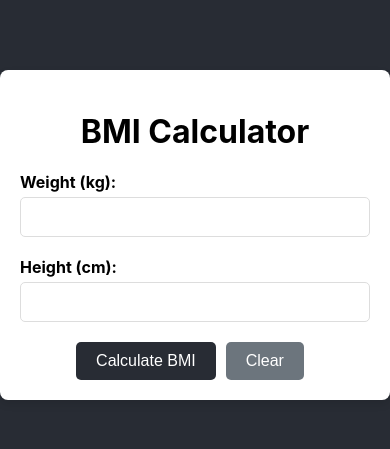
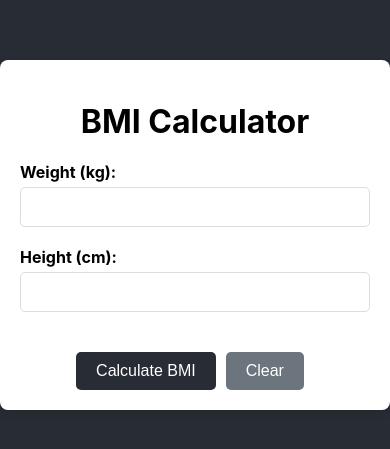
Before and after one commit to PujaDas01/bmi-calculator, a React (Create React App) app: page / in a window 390 px wide. Shown: the part 187-636 px from the top of the page. Built offline with nearby package versions, Linux system fonts and the light colour scheme.

Commit message:
Slight changes in css

```diff
--- a/src/App.css
+++ b/src/App.css
@@ -87,3 +87,9 @@
   font-size: 18px;
   color: #555;
 }
+
+@media screen and (max-width: 600px) {
+  .button.clear {
+    margin-top: 20px;
+  }
+}
```
